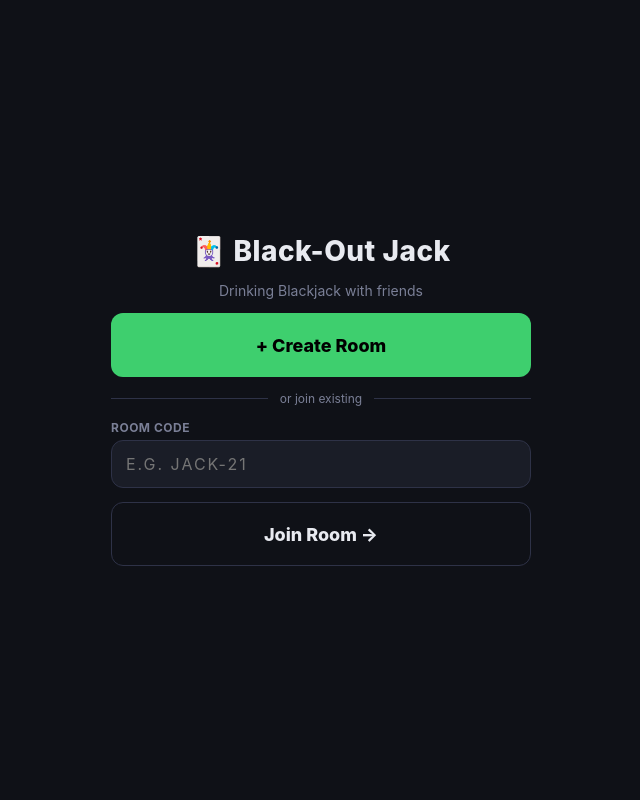
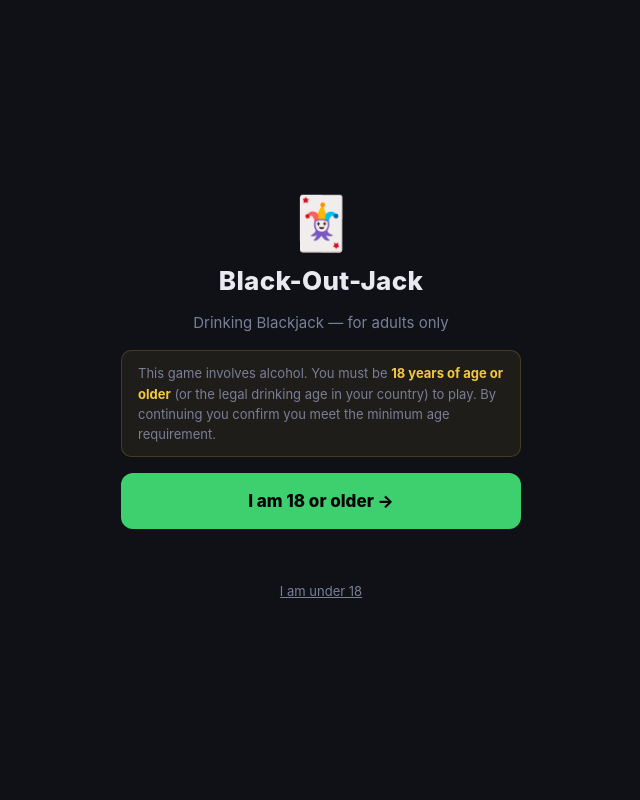
Before and after one commit to robert-rjm/Black-Out-Jack, a Flask app: page / in a window 1280 px wide. Shown: the whole page, without its empty margins (319-959 px from the left). Run offline with Flask 3, Linux system fonts and the light colour scheme.

Commit message:
feat: add age gate, drink responsibly notice, and lobby credits

```diff
--- a/templates/index.html
+++ b/templates/index.html
@@ -648,13 +648,90 @@
   .kick-name     { font-size: 14px; font-weight: 600; }
   .kick-role     { font-size: 11px; color: var(--muted); margin-left: 6px; }
   .kick-btn      { height: 34px; padding: 0 12px; font-size: 12px; background: rgba(224,92,92,.15); color: var(--red); border-color: rgba(224,92,92,.3); }
+
+  /* ---- AGE GATE ---- */
+  #age-gate {
+    position: fixed; inset: 0; z-index: 1000;
+    background: var(--bg);
+    display: flex; flex-direction: column;
+    align-items: center; justify-content: center;
+    padding: 32px 24px; gap: 20px;
+    text-align: center;
+  }
+  #age-gate-card {
+    width: 100%; max-width: 400px;
+    display: flex; flex-direction: column; align-items: center; gap: 16px;
+  }
+  .gate-logo { font-size: 52px; line-height: 1; }
+  #age-gate h1 { font-size: 26px; font-weight: 800; letter-spacing: .3px; }
+  .gate-sub { color: var(--muted); font-size: 15px; line-height: 1.5; max-width: 320px; }
+  .gate-legal {
+    font-size: 13px; color: var(--muted); line-height: 1.55;
+    background: rgba(245,200,66,.07); border: 1px solid rgba(245,200,66,.18);
+    border-radius: 10px; padding: 12px 16px;
+    width: 100%; max-width: 400px; text-align: left;
+  }
+  .gate-legal strong { color: var(--yellow); }
+  #age-gate-msg { font-size: 13px; color: var(--red); min-height: 18px; }
+  .gate-btn-confirm {
+    width: 100%; max-width: 400px;
+    height: 56px; border-radius: var(--radius);
+    background: var(--green); border: none;
+    color: #000; font-size: 17px; font-weight: 800;
+    cursor: pointer; transition: opacity .12s, transform .08s;
+  }
+  .gate-btn-confirm:active { transform: scale(.97); }
+  .gate-btn-decline {
+    background: none; border: none;
+    color: var(--muted); font-size: 13px;
+    cursor: pointer; text-decoration: underline; padding: 4px 8px;
+  }
+  .gate-btn-decline:hover { color: var(--text); }
+
+  /* ---- DRINK NOTICE ---- */
+  .drink-notice {
+    width: 100%; max-width: 420px;
+    background: rgba(245,200,66,.06); border: 1px solid rgba(245,200,66,.16);
+    border-radius: 10px; padding: 10px 14px;
+    font-size: 12px; color: var(--muted); line-height: 1.55; text-align: center;
+  }
+  .drink-notice strong { color: var(--yellow); }
+
+  /* ---- LOBBY CREDITS ---- */
+  .lobby-credits {
+    font-size: 11px; color: var(--muted);
+    text-align: center; line-height: 1.7; margin-top: 4px;
+    width: 100%; max-width: 420px;
+  }
 </style>
 </head>
 <body>
 
+<!-- ===== AGE GATE ===== -->
+<div id="age-gate">
+  <div id="age-gate-card">
+    <div class="gate-logo">🃏</div>
+    <h1>Black-Out-Jack</h1>
+    <p class="gate-sub">Drinking Blackjack — for adults only</p>
+
+    <div class="gate-legal">
+      This game involves alcohol. You must be <strong>18 years of age or older</strong> (or the legal drinking age in your country) to play. By continuing you confirm you meet the minimum age requirement.
+    </div>
+
+    <button class="gate-btn-confirm"
+      onmousedown="this.style.transform='scale(.97)'" onmouseup="this.style.transform=''"
+      ontouchstart="this.style.transform='scale(.97)'" ontouchend="this.style.transform=''"
+      onclick="confirmAge()">I am 18 or older →</button>
+
+    <div id="age-gate-msg"></div>
+
+    <button class="gate-btn-decline" onclick="declineAge()">I am under 18</button>
+  </div>
+</div>
+
 <!-- ===== LOBBY SCREEN ===== -->
 <div id="lobby">
-  <h2>🃏 Black-Out Jack</h2>
+  <h2>🃏 Black-Out-Jack</h2>
   <p style="color:var(--muted);font-size:14px;text-align:center">Drinking Blackjack with friends</p>
 
   <button
@@ -676,6 +753,20 @@
     onclick="joinRoom()">Join Room →</button>
 
   <div id="lobby-msg"></div>
+
+  <div class="drink-notice">
+    🍺 <strong>Drink Responsibly.</strong> Know your limits, stay hydrated, and never drink and drive. This game is intended for adults of legal drinking age only.
+  </div>
+
+  <div class="lobby-credits">
+    Black-Out-Jack &bull; Made by Robert Michels<br>
+    <a href="https://github.com/robert-rjm/Black-Out-Jack" target="_blank" rel="noopener"
+       style="color:var(--muted);text-decoration:none;font-size:11px"
+       onmouseover="this.style.color='var(--text)'" onmouseout="this.style.color='var(--muted)'">
+      🔗 github.com/robert-rjm/Black-Out-Jack
+    </a><br>
+    <span style="font-size:10px;opacity:.7">Play smart &bull; Drink smart &bull; Stay safe</span>
+  </div>
 </div>
 
 <!-- ===== WAITING SCREEN ===== -->
@@ -731,7 +822,7 @@
       <input type="number" id="num-hands-ref" value="2" min="1" max="4">
     </div>
   </div>
-  <div id="settings-dig" class="three-col" style="display:block">
+  <div id="settings-dig" class="three-col" style="display:grid">
     <div class="field" id="wager-dig-cell" style="max-width:none">
       <label>Sips / hand</label>
       <input type="number" id="wager-dig" value="1" min="1" max="10">
@@ -1113,6 +1204,19 @@ let logCount   = 0;
 let logVersion = -1;   // -1 so the first state response always triggers a sync
 
 // ============================================================
+// AGE GATE
+// ============================================================
+function confirmAge() {
+  try { sessionStorage.setItem("bjAgeOk", "1"); } catch(_) {}
+  document.getElementById("age-gate").style.display = "none";
+}
+
+function declineAge() {
+  document.getElementById("age-gate-msg").textContent =
+    "Sorry — this game is for adults (18+) only.";
+}
+
+// ============================================================
 // LOBBY
 // ============================================================
 function showLobbyMsg(text, type = "error") {
@@ -3253,6 +3357,16 @@ function resetToSetup() {
 // INIT — generate clientId, then reconnect to existing server session on page reload
 // ============================================================
 (async () => {
+  // Hide age gate if already confirmed this session
+  try {
+    if (sessionStorage.getItem('bjAgeOk') === '1') {
+      document.getElementById("age-gate").style.display = "none";
+    }
+  } catch(_) {
+    // sessionStorage blocked (e.g. private browsing) — skip gate
+    document.getElementById("age-gate").style.display = "none";
+  }
+
   // Restore deal-animation toggle from localStorage (default: on)
   setAnimToggle(lsGet("bjDealAnim") !== "0");
 
```
